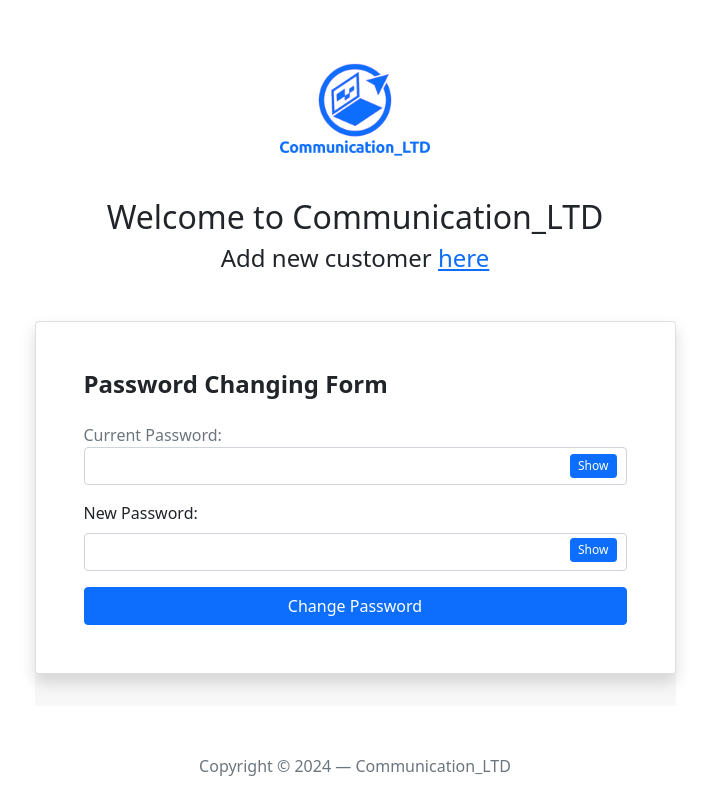
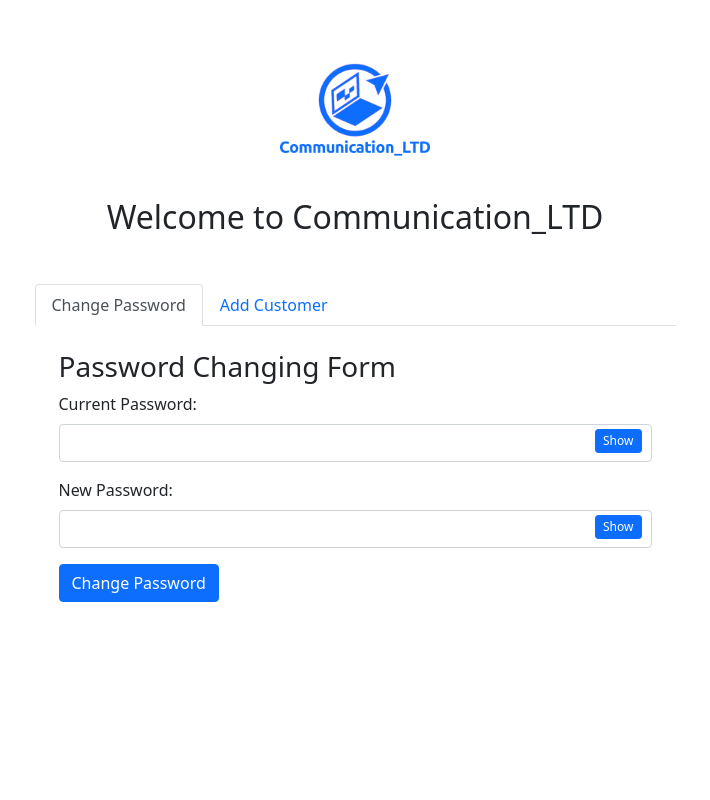
Before and after one commit to arielya10/Communication_LTD, a Flask app: page /home in a window 1280 px wide. Shown: the whole page, without its empty margins (285-995 px from the left). Run offline with Flask 3, Linux system fonts and the light colour scheme.

Commit message:
Add customer submission to home page

```diff
--- a/templates/home.html
+++ b/templates/home.html
@@ -4,7 +4,7 @@
     <meta charset="utf-8">
     <meta name="author" content="Your Name">
     <meta name="viewport" content="width=device-width, initial-scale=1">
-    <meta name="description" content="Password change page for Communication_LTD">
+    <meta name="description" content="Home page with password change and add customer functionality for Communication_LTD">
     <title>Home - Communication_LTD</title>
     <link href="https://cdn.jsdelivr.net/npm/bootstrap@5.0.0-beta2/dist/css/bootstrap.min.css" rel="stylesheet">
     <link rel="icon" sizes="16x16" href="{{ url_for('static', filename='images/favicon.png') }}">
@@ -16,80 +16,100 @@
             <div class="row justify-content-sm-center h-100">
                 <div class="col-xxl-6 col-xl-7 col-lg-8 col-md-9 col-sm-11">
                     <div class="text-center my-5">
-                        <img src="{{ url_for('static', filename='images/logo.png') }}"  alt="logo" width="150">
+                        <img src="{{ url_for('static', filename='images/logo.png') }}" alt="logo" width="150">
                         <h2>Welcome to Communication_LTD</h2>
-                        <h4>Add new customer <a href="{{ url_for('add_customer') }}">here</a></h4>
                     </div>
-                    <div class="card shadow">
-                        <div class="card-body p-5">
-                            <h1 class="fs-4 card-title fw-bold mb-4">Password Changing Form</h1>
+                    <ul class="nav nav-tabs">
+                        <li class="nav-item">
+                            <a class="nav-link active" data-bs-toggle="tab" href="#changePassword">Change Password</a>
+                        </li>
+                        <li class="nav-item">
+                            <a class="nav-link" data-bs-toggle="tab" href="#addCustomer">Add Customer</a>
+                        </li>
+                    </ul>
+
+                    <div class="tab-content">
+                        <div id="changePassword" class="container tab-pane active"><br>
+                            <h3>Password Changing Form</h3>
                             <form method="post" class="needs-validation" novalidate="">
                                 <div class="mb-3" style="position: relative;">
-                                    <label for="current_password" class="text-muted">Current Password:</label>
+                                    <label for="current_password" class="form-label">Current Password:</label>
                                     <input type="password" class="form-control" id="current_password" name="current_password" required>
                                     <div class="btn btn-primary btn-sm" id="passeye-toggle-0" onclick="togglePasswordVisibility1()"
                                          style="position: absolute; right: 10px; top: 70%; transform: translateY(-50%);
-                                                padding: 2px 7px; font-size: 12px; cursor: pointer;">
-                                        Show
-                                    </div>
+                                                padding: 2px 7px; font-size: 12px; cursor: pointer;">Show</div>
                                 </div>
                                 <div class="mb-3" style="position: relative;">
                                     <label for="new_password" class="form-label">New Password:</label>
                                     <input type="password" class="form-control" id="new_password" name="new_password" required>
                                     <div class="btn btn-primary btn-sm" id="passeye-toggle-1" onclick="togglePasswordVisibility2()"
                                          style="position: absolute; right: 10px; top: 70%; transform: translateY(-50%);
-                                            padding: 2px 7px; font-size: 12px; cursor: pointer;">
-                                        Show
+                                                padding: 2px 7px; font-size: 12px; cursor: pointer;">Show</div>
                                 </div>
+                                <button type="submit" class="btn btn-primary">Change Password</button>
+                            </form>
                         </div>
-                                <div class="d-grid">
-                                    <input type="submit" class="btn btn-primary" value="Change Password">
+                        <div id="addCustomer" class="container tab-pane fade"><br>
+                            <h3>Add Customer</h3>
+                            <form method="post" class="needs-validation" novalidate="" autocomplete="off">
+                                <div class="mb-3">
+                                    <label for="id" class="form-label">Id</label>
+                                    <input id="id" type="text" class="form-control" name="id" required autofocus>
                                 </div>
-
-                                <!-- Flash messages -->
+                                <div class="mb-3">
+                                    <label for="name" class="form-label">Name</label>
+                                    <input id="name" type="text" class="form-control" name="name" required>
+                                </div>
+                                <div class="mb-3">
+                                    <label for="lastname" class="form-label">Last Name</label>
+                                    <input id="lastname" type="text" class="form-control" name="lastname" required>
+                                </div>
+                                <div class="mb-3">
+                                    <label for="email" class="form-label">Email</label>
+                                    <input id="email" type="email" class="form-control" name="email" required>
+                                </div>
+                                <button type="submit" class="btn btn-primary">Add</button>
+                                <a href="/home" class="btn btn-primary">Cancel</a>
+                            </form>
+                        </div>
                         {% with messages = get_flashed_messages(with_categories=true) %}
                         {% if messages %}
                             {% for category, message in messages %}
-                                            <div class="alert alert-{{ category }} mt-3">
+                                <div class="alert alert-{{ category }} mt-3" role="alert">
                                     {{ message }}
                                 </div>
                             {% endfor %}
                         {% endif %}
                         {% endwith %}
+                    </div>
+                </div>
+            </div>
+        </div>
+
+    </section>
+
+    <script src="https://cdn.jsdelivr.net/npm/bootstrap@5.0.0-beta2/dist/js/bootstrap.bundle.min.js"></script>
     <script>
         function togglePasswordVisibility1() {
             var x = document.getElementById("current_password");
             if (x.type === "password") {
                 x.type = "text";
-                                            document.getElementById("passeye-toggle-0").innerHTML = "Hide";
+                document.getElementById("passeye-toggle-0").textContent = "Hide";
             } else {
                 x.type = "password";
-                                            document.getElementById("passeye-toggle-0").innerHTML = "Show";
+                document.getElementById("passeye-toggle-0").textContent = "Show";
             }
         }
         function togglePasswordVisibility2() {
-                                        var x = document.getElementById("new_password");
-                                        if (x.type === "password") {
-                                            x.type = "text";
-                                            document.getElementById("passeye-toggle-1").innerHTML = "Hide";
+            var y = document.getElementById("new_password");
+            if (y.type === "password") {
+                y.type = "text";
+                document.getElementById("passeye-toggle-1").textContent = "Hide";
             } else {
-                                            x.type = "password";
-                                            document.getElementById("passeye-toggle-1").innerHTML = "Show";
+                y.type = "password";
+                document.getElementById("passeye-toggle-1").textContent = "Show";
             }
         }
     </script>
-                            </form>
-                        </div>
-                    </div>
-                    <div class="card-footer py-3 border-0">
-                    </div>
-                    </div>
-                </div>
-                <div class="text-center mt-5 text-muted">
-                    Copyright &copy; 2024 &mdash; Communication_LTD
-                </div>
-            </div>
-        </div>
-    </section>
 </body>
 </html>
```
Lines whose indentation alone changed are shown as unchanged.
